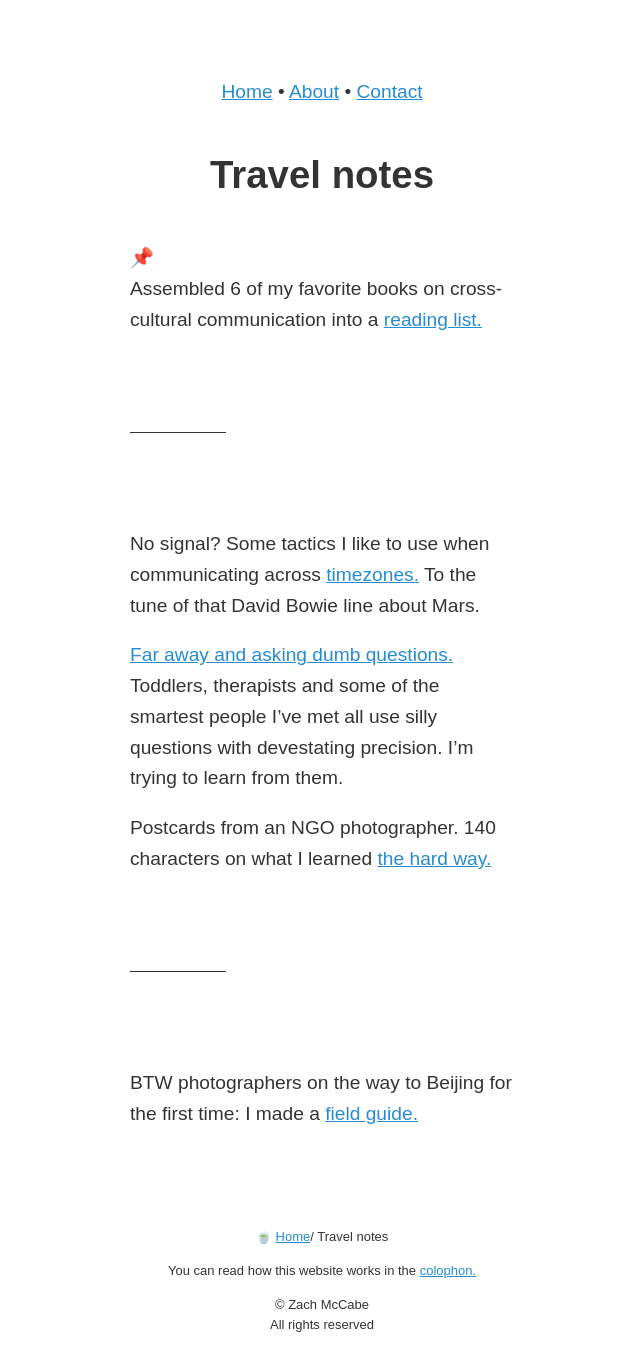
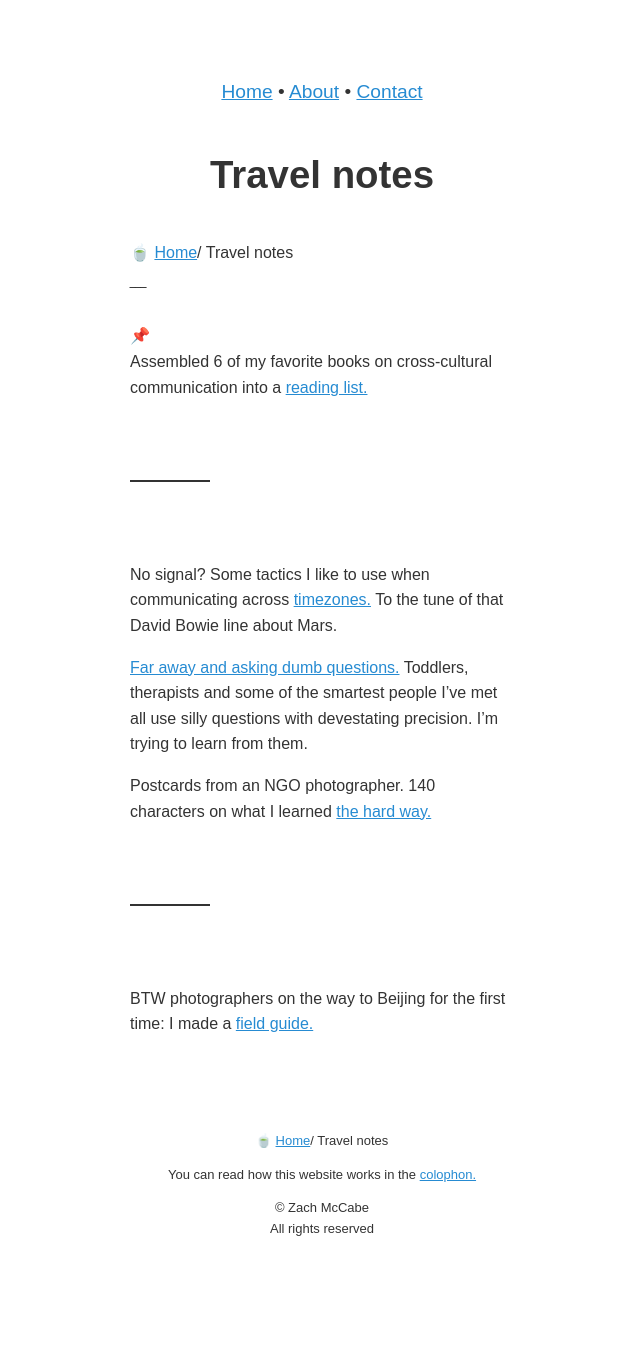
Before and after one commit to zachmccabe/zachmccabe.github.io, a Jekyll site: the page built from _travel/travel.md, in a window 1280 px wide. Shown: the whole page, without its empty margins (318-958 px from the left). Built offline with Jekyll 4.4.1, drawn with Linux system fonts in a browser that asks for light colours; after the commit the page ends 1253 px from its top, so only the background shows below that.

Commit message:
Update test.html

```diff
--- a/_layouts/test.html
+++ b/_layouts/test.html
@@ -19,6 +19,7 @@
 <h1 id="{{ page.title }}">{{ page.title }}</h1>
 </header>
 <main class="xnest20">
+{%- if page.collection -%}<small><p><nav>{%- include emoji_collection_switch.html -%}&nbsp;{%- include breadcrumbs.html -%}</nav></p><p>&oline;&oline;&oline;</p>{%- endif -%}
 {%- if page.lede == "print" -%}<p>{%- include print_update.html -%} • {{ page.description }}</p>{%- endif -%}
 {{ content }}
 </main>
```
